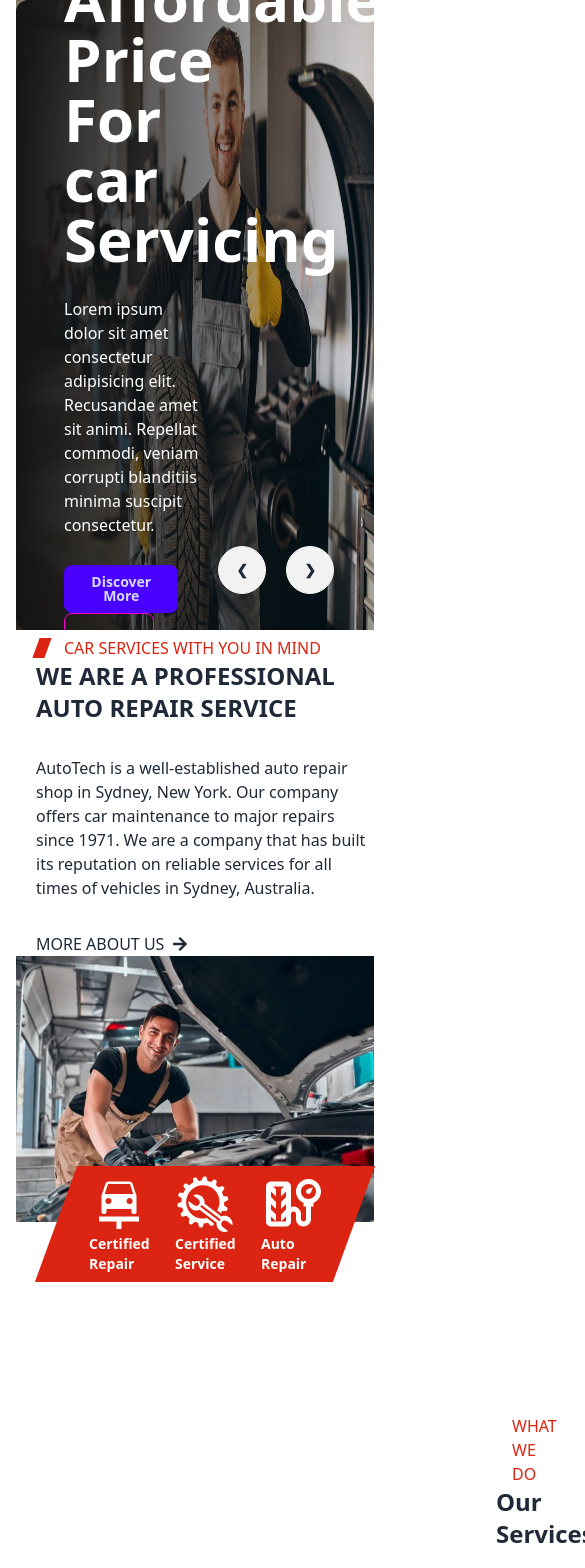
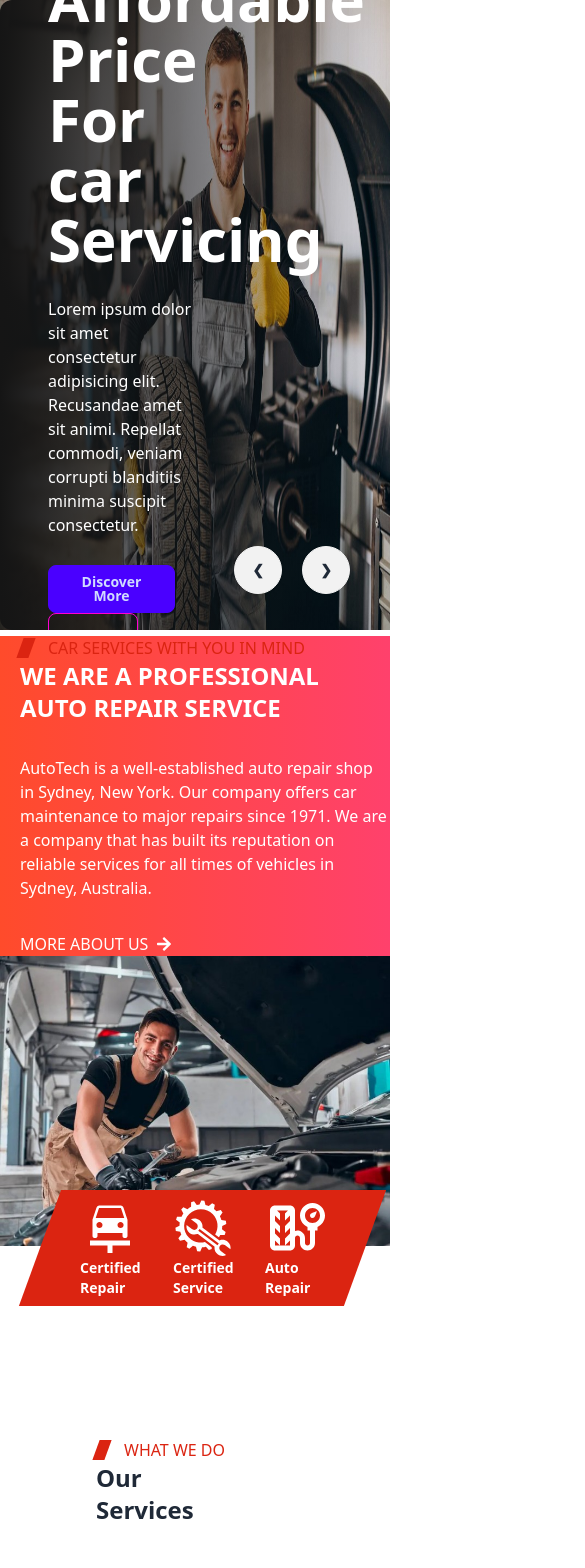
Before and after one commit to Ashrafulhiderjayed/autotech-client-au, a React (Vite) app: page / in a window 390 px wide. Shown: the top 1568 px of the page, 585 px wide, since content can reach past the window. Built offline with nearby package versions, Linux system fonts and the light colour scheme.

Commit message:
removed footer padding(upper side)

```diff
--- a/src/pages/Home/Home/Home.jsx
+++ b/src/pages/Home/Home/Home.jsx
@@ -5,7 +5,8 @@ import Services from "../Services/Services";
 
 const Home = () => {
     return (
-        <div className="mx-auto px-4 max-w-7xl">
+        // <div className="mx-auto px-4 max-w-7xl">
+        <div className="mx-auto max-w-7xl">
             <Banner />
             <Professional />
             <Services />
--- a/src/pages/Home/Professional/Professional.jsx
+++ b/src/pages/Home/Professional/Professional.jsx
@@ -35,7 +35,8 @@ const Professional = () => {
         </div>
       </div>
       {/* Right div */}
-      <div className="lg:flex-1 pl-5 order-1 lg:order-2">
+      {/* <div className="lg:flex-1 pl-5 order-1 lg:order-2"> */}
+      <div className="lg:flex-1 pl-5 order-1 lg:order-2 bg-gradient-to-r from-[#FF4B2B] to-[#FF416C] text-white">
         <Title text="CAR SERVICES WITH YOU IN MIND"></Title>
         <h2 className="text-2xl lg:text-6xl font-bold">
           WE ARE A PROFESSIONAL AUTO REPAIR SERVICE
--- a/src/pages/Home/Services/Services.jsx
+++ b/src/pages/Home/Services/Services.jsx
@@ -13,7 +13,7 @@ const Services = () => {
     },[])
     return (
         <section className="my-32">
-            <div className="pl-96 mt-48 m-24">
+            <div className="lg:pl-96 mt-48 m-24">
                 <Title className="text-center" text="WHAT WE DO"></Title>
                 <h2 className="text-2xl lg:text-6xl font-bold">Our <br /> Services</h2>
             </div>
--- a/src/pages/Shared/Footer/Footer.jsx
+++ b/src/pages/Shared/Footer/Footer.jsx
@@ -16,7 +16,7 @@ const Footer = () => {
   }, [])
 
     return (
-        <section className=' bg-footerColor text-white mt-32'>
+        <section className=' bg-footerColor text-white'>
         <footer className="font-CreteRound footer mt-12 p-10">
           <div>
             <img className='h-16 bg-red-500 rounded-lg' src={logo} alt="" data-aos="fade-left"/>
```
Also changed, not shown: src/Routes/Reoutes.jsx (+6 -1 lines), src/pages/Login/Login.jsx (added).
